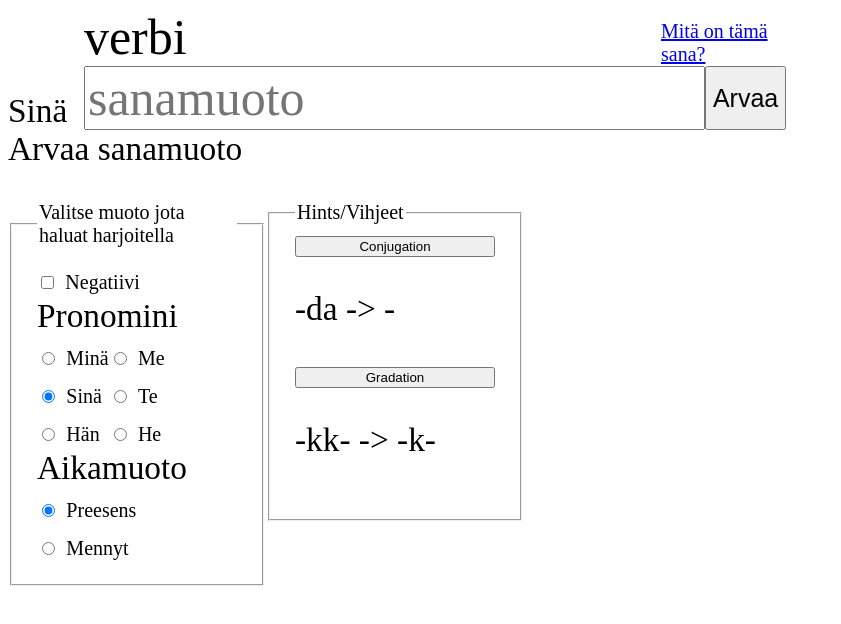
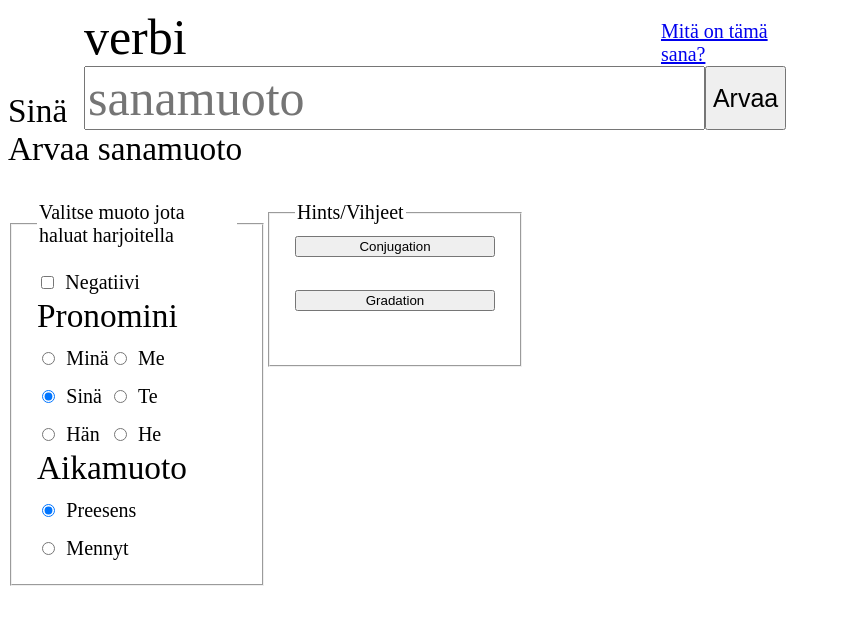
Before and after one commit to fpdotmonkey/fi_dict, a plain HTML site: page index.html in a window 1280 px wide. Shown: the whole page, without its empty margins (0-841 px from the left). Drawn offline with nearby package versions, Linux system fonts and the light colour scheme; no server answers.

Commit message:
Remove the placeholder space for hints
I didn't like the way the empty space looked after using it for a while.
Also the placeholder text appearing at load looked funny.

```diff
--- a/index.html
+++ b/index.html
@@ -455,14 +455,14 @@ function present_gradation_hint() {
             <button
               onclick="present_conjugation_hint()" type="button"
             >Conjugation</button>
-            <div style="min-height: 110px">
-              <p id="hint-conjugation">-da -> -</p>
+            <div>
+              <p id="hint-conjugation"></p>
             </div>
             <button
               onclick="present_gradation_hint()" type="button"
             >Gradation</button>
-            <div style="min-height: 110px">
-              <p id="hint-gradation">-kk- -> -k-</p>
+            <div>
+              <p id="hint-gradation"></p>
             </div>
           </div>
         </fieldset>
```
